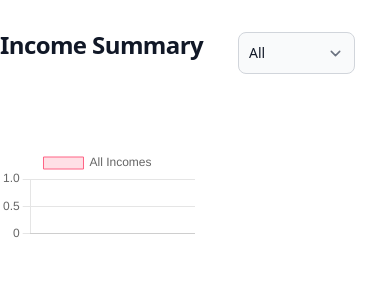
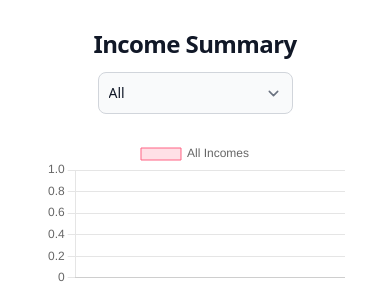
Before and after one commit to JunaidSalim/ExpenseTracker, a Django app: template templates/incomes/stats.html in a window 390 px wide. Shown: the part 44-352 px from the top of the page. Run offline with Django 5.2, Linux system fonts and the light colour scheme; the template is opened without the code that fills it, so the values that code supplies are empty; the visitor is signed in with stand-in values (Sample User, id 1); style sheets or scripts are compiled from the project's sources; some libraries are stand-ins or nearby versions.

Commit message:
Income Summary responsiveness

```diff
--- a/templates/incomes/stats.html
+++ b/templates/incomes/stats.html
@@ -3,14 +3,14 @@
 
 {% block content %}
 <div class="container mx-auto mt-8">
-    <div class="flex items-center">
+    <div class="flex flex-col md:flex-row items-center">
         <div>
             <h1
                 class="mb-4 text-2xl font-extrabold leading-none tracking-tight text-gray-900 md:text-4xl lg:text-5xl dark:text-white">
                 Income Summary</h1>
         </div>
 
-        <div class="w-[30%] mx-auto">
+        <div class="w-[50%] mx-4 md:w-[30%] md:mx-auto">
             <select id="options"
                 class="bg-gray-50 border border-gray-300 text-gray-900 text-sm rounded-lg focus:ring-blue-500 focus:border-blue-500 block w-full p-2.5 dark:bg-gray-700 dark:border-gray-600 dark:placeholder-gray-400 dark:text-white dark:focus:ring-blue-500 dark:focus:border-blue-500">
                 <option selected value="all">All</option>
@@ -21,11 +21,11 @@
     </div>
 
 
-    <div class="flex flex-wrap items-center mt-6">
-        <div class="w-[50%]">
+    <div class="flex flex-wrap gap-5 md:gap-0 justify-center items-center mt-6">
+        <div class="w-auto md:w-[50%]">
             <canvas id="barChart" class="w-full h-full max-h-[400px]"></canvas>
         </div>
-        <div class="w-[50%]">
+        <div class="w-auto md:w-[50%]">
             <canvas id="douChart" class="w-full h-full max-h-[400px]"></canvas>
         </div>
     </div>
```
